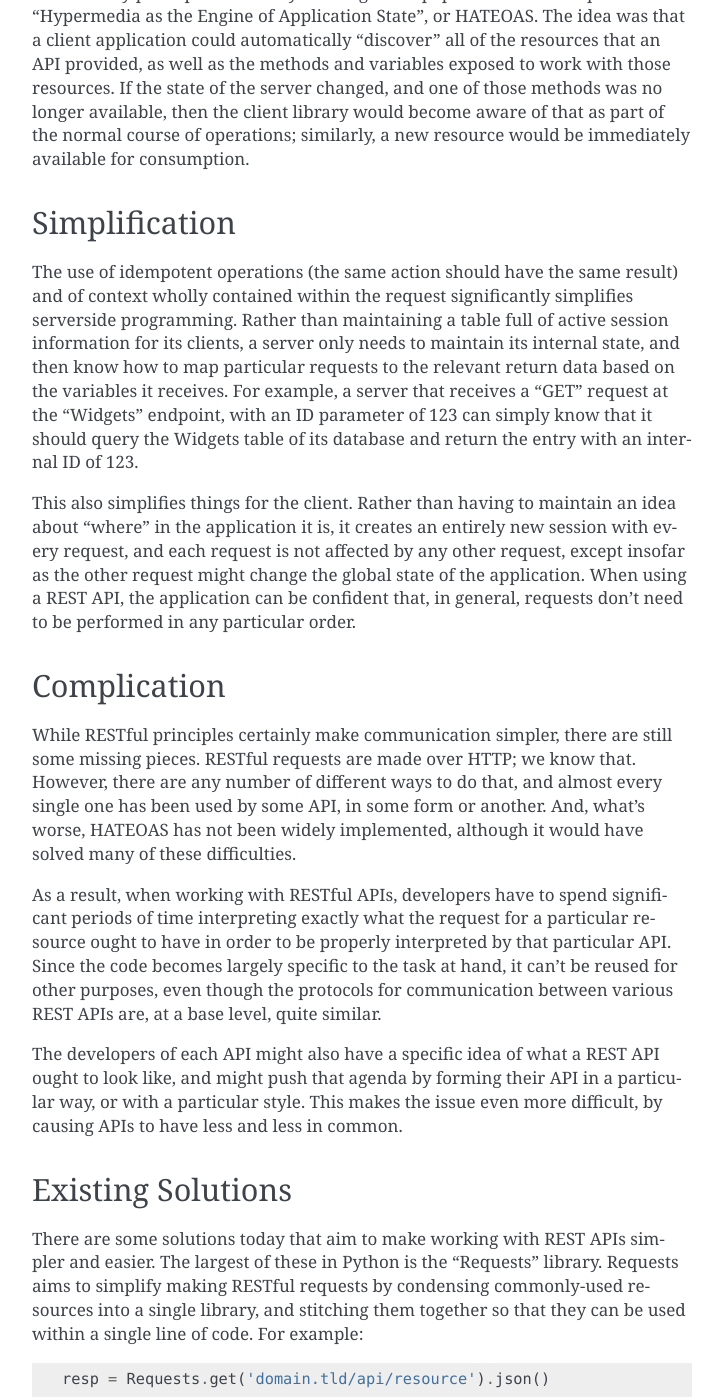
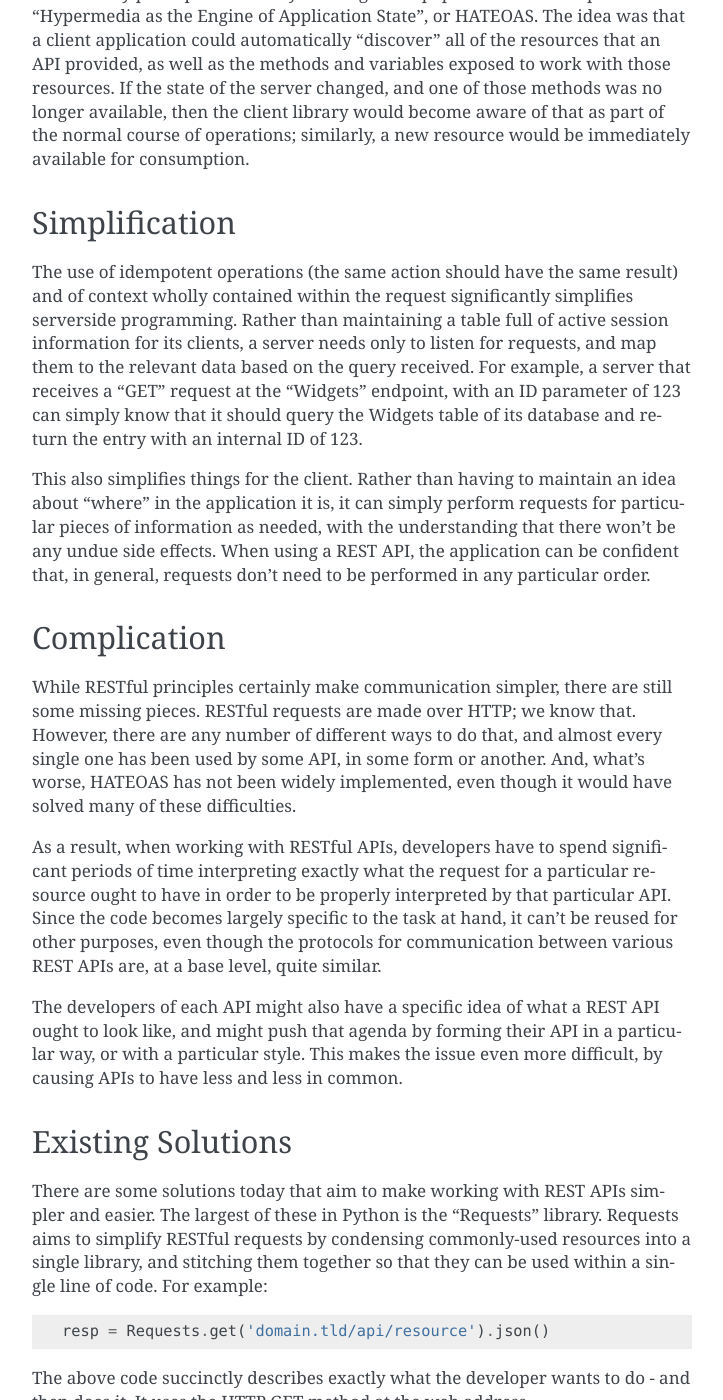
Before and after one commit to haikuginger/beekeeper, a Sphinx documentation site: the page built from docs/source/why.rst, in a window 1280 px wide and 1400 px high, scrolled down 514 px. Shown: the whole window, without its empty margins (388-1111 px from the left). Built offline with Sphinx 7.4.7, drawn with Linux system fonts in a browser that asks for light colours; some of the changed text lies outside the part shown.

Commit message:
Cleanup and minor changes

```diff
--- a/docs/source/what.rst
+++ b/docs/source/what.rst
@@ -4,8 +4,8 @@ What?
 Recap: The problem is state
 ---------------------------
 
-So, the problem with existing solutions isn't that there's something
-that's fundamentally wrong with them from a technical perspective.
+The problem with existing solutions isn't that there's something
+fundamentally wrong with them from a technical perspective.
 They do exactly what they're designed to do, and they do it extremely
 well. No one is saying that Requests isn't an excellent HTTP client,
 or that its .json() parsing method isn't excruciatingly convenient.
@@ -57,7 +57,7 @@ of help, and a bit of luck, that won't always be the case. The long-term
 goal is for beekeeper to become so popular that API providers will
 write their own hive files and host them on their own websites. In
 the not-too-distant future, initializing an API interface with beekeeper
-will be as simple as this:
+could be as simple as this:
 
 .. code:: python
 
--- a/docs/source/why.rst
+++ b/docs/source/why.rst
@@ -35,21 +35,19 @@ Simplification
 The use of idempotent operations (the same action should have the same
 result) and of context wholly contained within the request significantly
 simplifies serverside programming. Rather than maintaining a table full
-of active session information for its clients, a server only needs to
-maintain its internal state, and then know how to map particular
-requests to the relevant return data based on the variables it receives.
+of active session information for its clients, a server needs only to listen
+for requests, and map them to the relevant data based on the query received.
 For example, a server that receives a "GET" request at the "Widgets"
 endpoint, with an ID parameter of 123 can simply know that it should
 query the Widgets table of its database and return the entry with an
 internal ID of 123.
 
 This also simplifies things for the client. Rather than having to
-maintain an idea about "where" in the application it is, it creates an
-entirely new session with every request, and each request is not affected
-by any other request, except insofar as the other request might change
-the global state of the application. When using a REST API, the application
-can be confident that, in general, requests don't need to be performed
-in any particular order.
+maintain an idea about "where" in the application it is, it can simply
+perform requests for particular pieces of information as needed, with
+the understanding that there won't be any undue side effects. When using
+a REST API, the application can be confident that, in general, requests
+don't need to be performed in any particular order.
 
 Complication
 ------------
@@ -59,7 +57,7 @@ still some missing pieces. RESTful requests are made over HTTP; we know
 that. However, there are any number of different ways to do that, and
 almost every single one has been used by some API, in some form or
 another. And, what's worse, HATEOAS has not been widely implemented,
-although it would have solved many of these difficulties.
+even though it would have solved many of these difficulties.
 
 As a result, when working with RESTful APIs, developers have to spend
 significant periods of time interpreting exactly what the request for a
@@ -79,7 +77,7 @@ Existing Solutions
 
 There are some solutions today that aim to make working with REST APIs
 simpler and easier. The largest of these in Python is the "Requests"
-library. Requests aims to simplify making RESTful requests by condensing
+library. Requests aims to simplify RESTful requests by condensing
 commonly-used resources into a single library, and stitching them together
 so that they can be used within a single line of code. For example:
 
@@ -89,14 +87,14 @@ so that they can be used within a single line of code. For example:
 
 The above code succinctly describes exactly what the developer wants
 to do - and then does it. It uses the HTTP GET method at the web address
-"domain.told/api/resource", takes the response, and parses it from the
-JSON format into a native-Python dictionary. Requests also provides other
-useful features, like cookie persistence across a session, and automatic
-handling of URL parameters and headers.
+"domain.tld/api/resource", takes the response, and parses it from a string in
+JSON format into a native Python dictionary. Requests also provides other
+useful features, such as cookie persistence and automatic handling of URL
+parameters and headers.
 
-However, it doesn't actually deal with any of the fundamental problems
+However, Requests doesn't actually deal with any of the fundamental problems
 that are at play in modern REST APIs. Does it make it easier to work
-within the constraints of the existing system? Sure. But because the
+within the constraints of the existing system? Sure – but because the
 Requests library is as fundamentally stateless as the APIs it's interacting
 with, it has no way of eliminating them entirely. A variable that's
 defined as being passed in a URL parameter must be passed to Requests
@@ -136,7 +134,9 @@ useful or memorable. The Requests method isn't much better:
 This situation is made worse by the fact that a URL parameter is only
 one type of variable. A given API might not only require the developer
 to remember (or memorialize in code) that several different variables
-exist, but also which of five or more variable types each is.
+exist, but also which of five or more variable types each is, some of which
+might be handled by Requests natively, but some others of which nmight
+take some manual labor to get working.
 
 In Summary
 ----------
```
Also changed, not shown: other parts of docs/source/why.rst (+3 -3 lines), docs/source/how_does_it_work.rst (+117 -31 lines), docs/source/how_to_use.rst (+7 -6 lines), 2 other files.
